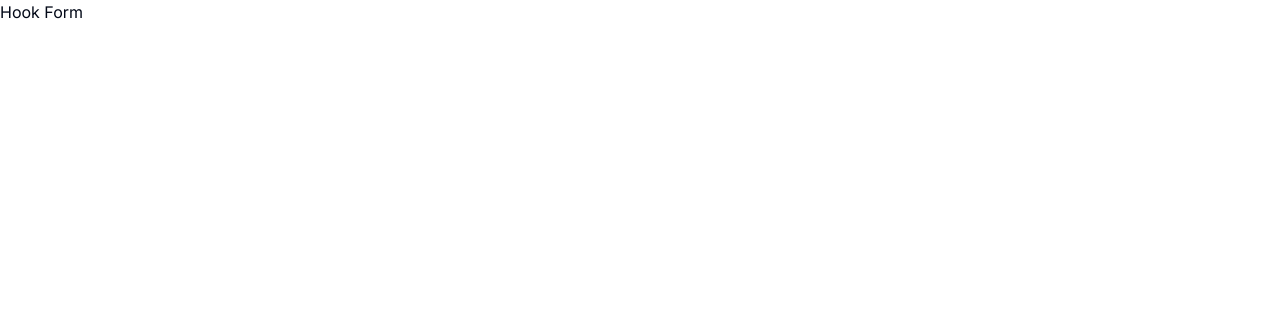
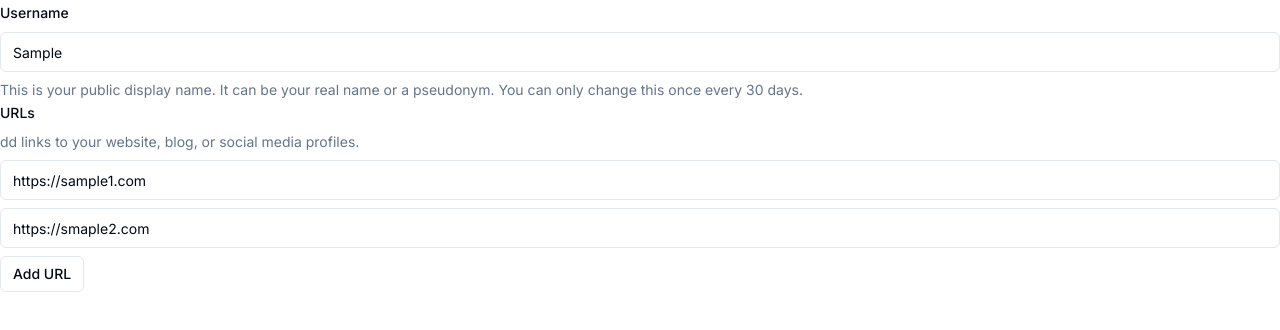
Before and after one commit to iinsu/studio-sandbox, a Next.js app: page /form in a window 1280 px wide. Shown: the top 330 px of the page. Built offline with nearby package versions, Linux system fonts and the light colour scheme.

Commit message:
Update FieldArray Page

```diff
--- a/src/app/form/page.tsx
+++ b/src/app/form/page.tsx
@@ -1,9 +1,115 @@
 "use client";
 
+import { zodResolver } from "@hookform/resolvers/zod";
+import { useFieldArray, useForm } from "react-hook-form";
+import { cn } from "@/lib/utils";
+import { Button } from "@/components/ui/button";
+import { Input } from "@/components/ui/input";
+import {
+  Form,
+  FormControl,
+  FormDescription,
+  FormField,
+  FormItem,
+  FormLabel,
+  FormMessage,
+} from "@/components/ui/form";
+import * as z from "zod";
+
+const sampleFormSchema = z.object({
+  username: z.string(),
+  urls: z.array(
+    z.object({
+      value: z.string().url({ message: "Please enter a valid URL." }),
+    })
+  ),
+});
+
+type SampleFormValues = z.infer<typeof sampleFormSchema>;
+
+const defaultValues: Partial<SampleFormValues> = {
+  username: "Sample",
+  urls: [
+    {
+      value: "https://sample1.com",
+    },
+    {
+      value: "https://smaple2.com",
+    },
+  ],
+};
+
 const HookForm = () => {
+  const form = useForm<SampleFormValues>({
+    resolver: zodResolver(sampleFormSchema),
+    defaultValues,
+    mode: "onChange",
+  });
+
+  const { fields, append } = useFieldArray({
+    name: "urls",
+    control: form.control,
+  });
+
+  const onSubmit = (data: SampleFormValues) => {
+    console.log("submit", data);
+  };
+
   return (
     <>
-      <div>Hook Form</div>
+      <Form {...form}>
+        <form onSubmit={form.handleSubmit(onSubmit)}>
+          <FormField
+            control={form.control}
+            name="username"
+            render={({ field }) => (
+              <FormItem>
+                <FormLabel>Username</FormLabel>
+                <FormControl>
+                  <Input {...field} />
+                </FormControl>
+                <FormDescription>
+                  This is your public display name. It can be your real name or
+                  a pseudonym. You can only change this once every 30 days.
+                </FormDescription>
+                <FormMessage />
+              </FormItem>
+            )}
+          />
+          <div>
+            {fields.map((field, index) => (
+              <FormField
+                control={form.control}
+                key={field.id}
+                name={`urls.${index}.value`}
+                render={({ field }) => (
+                  <FormItem>
+                    <FormLabel className={cn(index !== 0 && "sr-only")}>
+                      URLs
+                    </FormLabel>
+                    <FormDescription className={cn(index !== 0 && "sr-only")}>
+                      dd links to your website, blog, or social media profiles.
+                    </FormDescription>
+                    <FormControl>
+                      <Input {...field} />
+                    </FormControl>
+                    <FormMessage />
+                  </FormItem>
+                )}
+              />
+            ))}
+            <Button
+              type="button"
+              variant="outline"
+              size="sm"
+              className="mt-2"
+              onClick={() => append({ value: "" })}
+            >
+              Add URL
+            </Button>
+          </div>
+        </form>
+      </Form>
     </>
   );
 };
```
